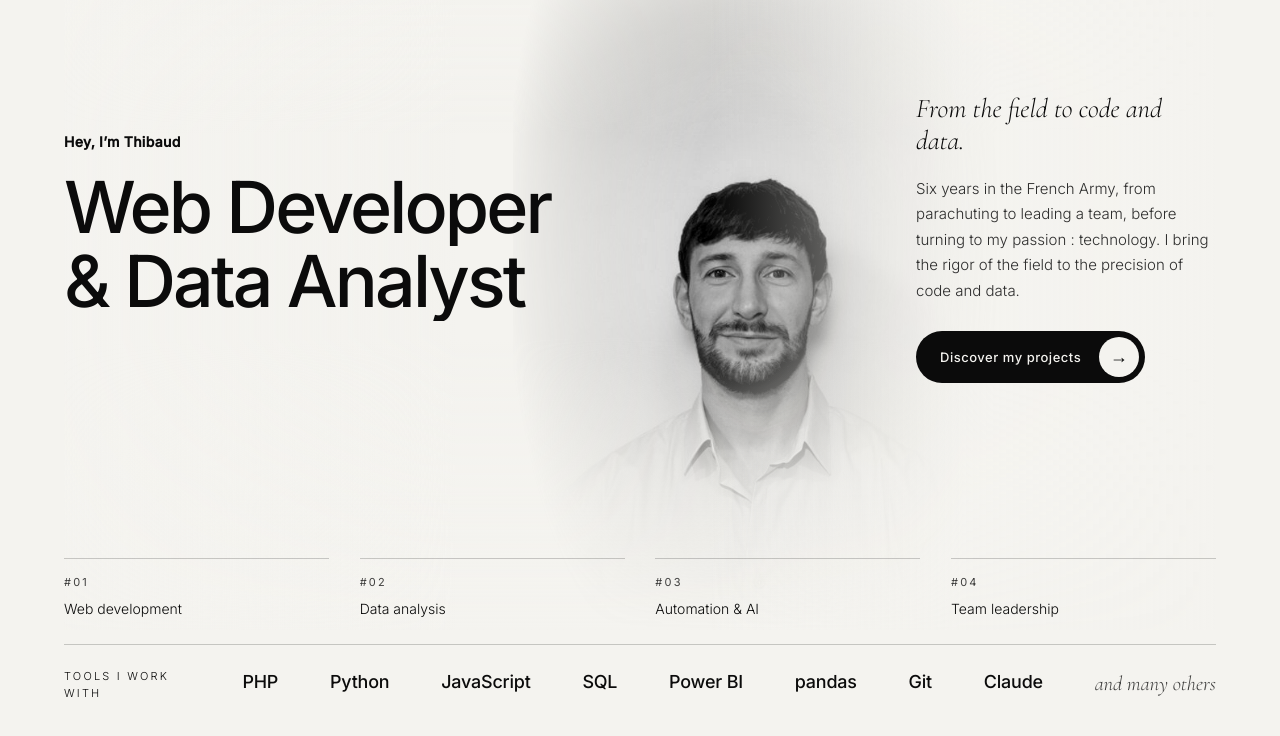
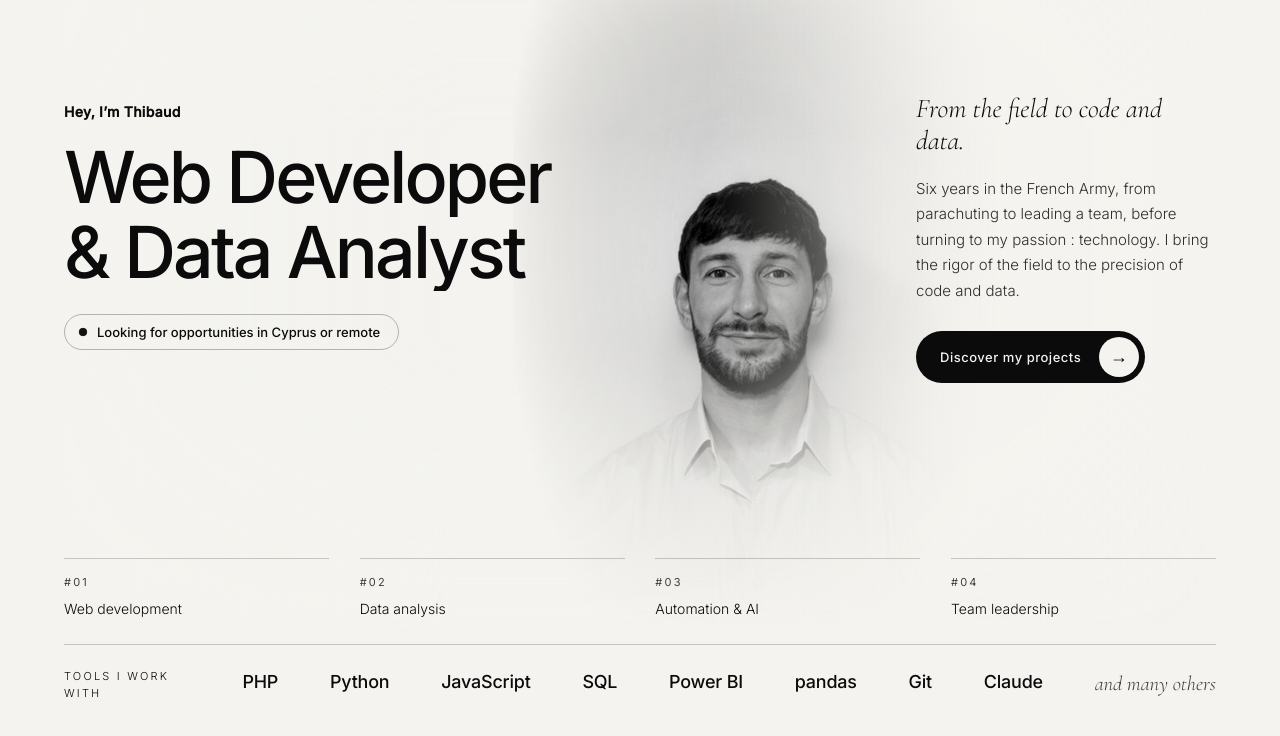
Before and after one commit to thibdrv/thibdrv.github.io, a plain HTML site: page index.html in a window 1280 px wide. Shown: the part 64-800 px from the top of the page. Drawn offline with Linux system fonts and the light colour scheme.

Commit message:
Accueil : pastille de disponibilité avec point clignotant
- « Looking for opportunities in Cyprus or remote » sous le titre (EN / FR / EL)
- point noir qui clignote en douceur avec une onde, coupé si le visiteur réduit les animations

Co-Authored-By: Claude Sonnet 5.5 <noreply@anthropic.com>

```diff
--- a/css/style.css
+++ b/css/style.css
@@ -1534,3 +1534,38 @@ html[lang="el"] .hero__card .hero__title { font-size: clamp(30px, 4.4vw, 74px);
   /* boutons de même largeur (Windows / Linux) : le lien reste bien centré sous les deux */
   .dl-item__buttons { flex-direction: column; align-items: stretch; }
 }
+
+/* Accueil : disponibilité, juste sous le titre */
+.hero__status {
+  display: inline-flex;
+  align-items: center;
+  gap: 10px;
+  margin-top: clamp(16px, 1.8vw, 24px);
+  padding: 8px 18px 8px 14px;
+  border: 1px solid rgba(11, 11, 11, 0.28);
+  border-radius: 999px;
+  font-size: 13px;
+  font-weight: 500;
+  line-height: 1.4;
+  color: #0b0b0b;
+}
+.hero__status-dot {
+  flex: none;
+  width: 8px;
+  height: 8px;
+  border-radius: 50%;
+  background: #0b0b0b;
+}
+@media (max-width: 820px) {
+  .hero__status { font-size: 12.5px; padding: 7px 14px 7px 12px; }
+}
+
+/* Point de disponibilité : clignotement doux avec une onde (désactivé si le visiteur réduit les animations) */
+.hero__status-dot { animation: status-blink 1.7s ease-in-out infinite; }
+@keyframes status-blink {
+  0%, 100% { opacity: 1; box-shadow: 0 0 0 0 rgba(11, 11, 11, 0.4); }
+  50% { opacity: 0.25; box-shadow: 0 0 0 7px rgba(11, 11, 11, 0); }
+}
+@media (prefers-reduced-motion: reduce) {
+  .hero__status-dot { animation: none; }
+}
--- a/index.html
+++ b/index.html
@@ -217,6 +217,7 @@
             <span class="line"><span class="line__inner" data-i18n="hero.line1">Web Developer</span></span>
             <span class="line"><span class="line__inner" data-i18n-html="hero.line2"><em>&amp;</em> Data Analyst</span></span>
           </h1>
+          <p class="hero__status reveal"><span class="hero__status-dot" aria-hidden="true"></span><span data-i18n="hero.status">Looking for opportunities in Cyprus or remote</span></p>
         </div>
         <div class="hero__aside">
           <p class="hero__tagline reveal" data-i18n="hero.tagline">From the field to code and data.</p>
--- a/js/i18n.js
+++ b/js/i18n.js
@@ -29,6 +29,7 @@
       "hero.cta": "Discover my projects",
       "hero.tagline": "From the field to code and data.",
       "hero.hey": "Hey, I’m Thibaud",
+      "hero.status": "Looking for opportunities in Cyprus or remote",
       "hero.p1": "Web development",
       "hero.p2": "Data analysis",
       "hero.p3": "Automation & AI",
@@ -199,6 +200,7 @@
       "hero.cta": "Découvrir mes projets",
       "hero.tagline": "Du terrain au code et à la donnée.",
       "hero.hey": "Bonjour, je suis Thibaud",
+      "hero.status": "En recherche d’opportunités à Chypre ou en télétravail",
       "hero.p1": "Développement web",
       "hero.p2": "Analyse de données",
       "hero.p3": "Automatisation & IA",
@@ -369,6 +371,7 @@
       "hero.cta": "Δείτε τα έργα μου",
       "hero.tagline": "Από το πεδίο στον κώδικα και τα δεδομένα.",
       "hero.hey": "Γεια σας, είμαι ο Thibaud",
+      "hero.status": "Αναζητώ ευκαιρίες στην Κύπρο ή με τηλεργασία",
       "hero.p1": "Ανάπτυξη web",
       "hero.p2": "Ανάλυση δεδομένων",
       "hero.p3": "Αυτοματοποίηση & AI",
```
